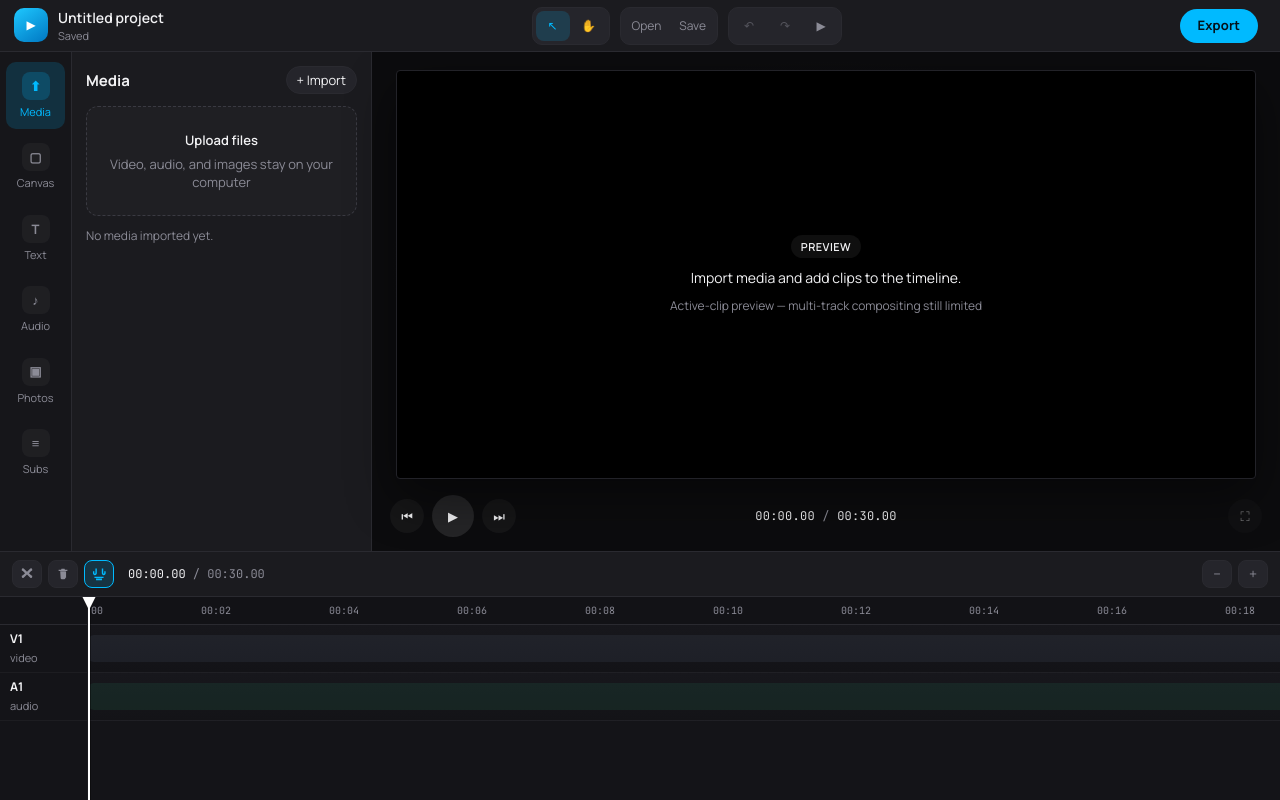
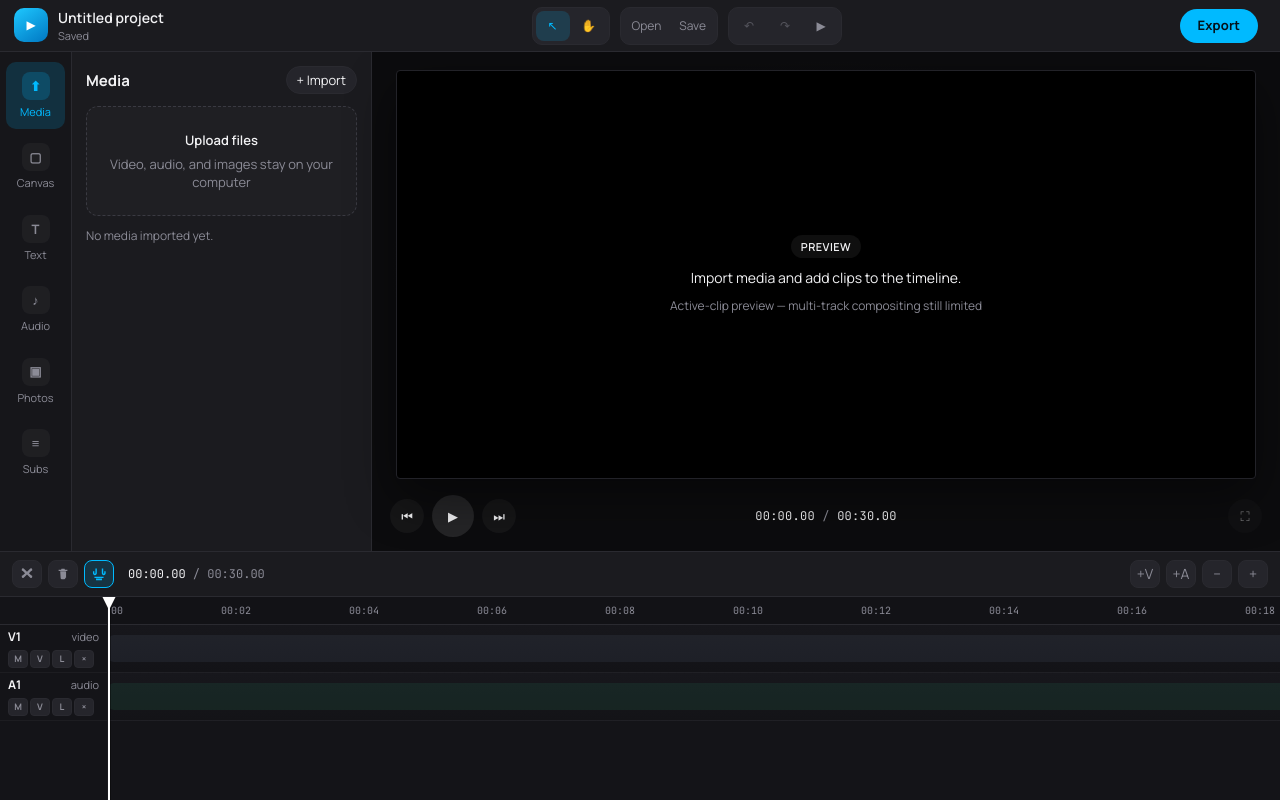
Before and after one commit to phihocnguyen/video-editor, a React (Vite) app: page / in a window 1280 px wide. Built offline with nearby package versions, Linux system fonts and the light colour scheme.

Commit message:
feat(editor): track mute/lock UI, opacity labels, media speed control

```diff
--- a/src/features/inspector/ClipProps.tsx
+++ b/src/features/inspector/ClipProps.tsx
@@ -1,4 +1,9 @@
-import { updateClipTransform, type Clip } from "../../domain";
+import {
+  updateClipSpeed,
+  updateClipTransform,
+  updateClipVolume,
+  type Clip,
+} from "../../domain";
 import { commitProjectChange } from "../../stores/historyStore";
 import { useProjectStore } from "../../stores/projectStore";
 import styles from "./InspectorPanel.module.css";
@@ -10,6 +15,8 @@ interface ClipPropsProps {
 export function ClipProps({ clip }: ClipPropsProps) {
   const assets = useProjectStore((s) => s.project.assets);
   const asset = assets.find((a) => a.id === clip.assetId);
+  const showVolume = clip.kind === "media" && Boolean(asset?.hasAudio);
+  const showSpeed = clip.kind === "media";
 
   return (
     <div className={styles.section}>
@@ -18,7 +25,9 @@ export function ClipProps({ clip }: ClipPropsProps) {
       </label>
       <div className={styles.row}>
         <label className={styles.field}>
-          <span>Op</span>
+          <span title="Opacity — how transparent the clip appears (0 = invisible, 1 = solid)">
+            Opacity
+          </span>
           <input
             type="number"
             min={0}
@@ -35,8 +44,9 @@ export function ClipProps({ clip }: ClipPropsProps) {
             }
           />
         </label>
+        {showVolume ? (
           <label className={styles.field}>
-          <span>Vol</span>
+            <span title="Volume — clip audio gain (1 = original)">Vol</span>
             <input
               type="number"
               min={0}
@@ -45,16 +55,30 @@ export function ClipProps({ clip }: ClipPropsProps) {
               value={clip.volume}
               onChange={(e) => {
                 const volume = Math.min(2, Math.max(0, Number(e.target.value) || 0));
-              commitProjectChange((project) => ({
-                ...project,
-                clips: project.clips.map((c) =>
-                  c.id === clip.id ? { ...c, volume } : c,
-                ),
-                updatedAt: new Date().toISOString(),
-              }));
+                commitProjectChange((project) => updateClipVolume(project, clip.id, volume));
               }}
             />
           </label>
+        ) : null}
+        {showSpeed ? (
+          <label className={styles.field}>
+            <span title="Playback speed — timeline length = source duration / speed">
+              Speed
+            </span>
+            <input
+              type="number"
+              min={0.1}
+              max={8}
+              step={0.1}
+              value={clip.speed}
+              onChange={(e) => {
+                const speed = Number(e.target.value);
+                if (!(speed > 0)) return;
+                commitProjectChange((project) => updateClipSpeed(project, clip.id, speed));
+              }}
+            />
+          </label>
+        ) : null}
       </div>
     </div>
   );
--- a/src/features/preview/PreviewPanel.tsx
+++ b/src/features/preview/PreviewPanel.tsx
@@ -107,16 +107,23 @@ export function PreviewPanel() {
 
     const track = tracks.find((t) => t.id === active.clip.trackId);
     const muted = Boolean(track?.muted) || !active.asset.hasAudio;
+    const speed =
+      Number.isFinite(active.clip.speed) && active.clip.speed > 0
+        ? active.clip.speed
+        : 1;
     video.muted = muted;
     video.volume = Math.min(
       1,
       Math.max(0, active.clip.volume * (track?.volume ?? 1)),
     );
+    video.playbackRate = speed;
+    video.style.opacity = String(active.clip.transform.opacity);
 
-    const localSec =
-      ticksToSeconds(playheadTicks - active.clip.startTicks) +
-      ticksToSeconds(active.clip.sourceInTicks);
-    const target = Math.max(0, localSec);
+    const timelineLocal = ticksToSeconds(playheadTicks - active.clip.startTicks);
+    const target = Math.max(
+      0,
+      timelineLocal * speed + ticksToSeconds(active.clip.sourceInTicks),
+    );
 
     if (isPlaying && !isScrubbing) {
       void video.play().catch(() => undefined);
@@ -178,7 +185,13 @@ export function PreviewPanel() {
               />
             </>
           ) : mediaUrl && active?.asset.kind === "image" ? (
-            <img className={styles.media} src={mediaUrl} alt="" onLoad={() => setMediaReady(true)} />
+            <img
+              className={styles.media}
+              src={mediaUrl}
+              alt=""
+              style={{ opacity: active.clip.transform.opacity }}
+              onLoad={() => setMediaReady(true)}
+            />
           ) : (
             <div className={styles.placeholder}>
               <div className={styles.badge}>Preview</div>
--- a/src/features/timeline/TimelinePanel.module.css
+++ b/src/features/timeline/TimelinePanel.module.css
@@ -65,7 +65,7 @@
 
 .scroll {
   display: grid;
-  grid-template-columns: 88px minmax(0, 1fr);
+  grid-template-columns: 108px minmax(0, 1fr);
   min-height: 0;
   min-width: 0;
   flex: 1;
@@ -90,16 +90,49 @@
   display: flex;
   flex-direction: column;
   justify-content: center;
-  gap: 2px;
-  padding: 0 10px;
+  gap: 4px;
+  padding: 0 8px;
   border-bottom: 1px solid rgba(255, 255, 255, 0.04);
   color: var(--text-muted);
   font-size: 11px;
 }
 
+.labelTop {
+  display: flex;
+  align-items: baseline;
+  justify-content: space-between;
+  gap: 4px;
+}
+
 .label strong {
   color: var(--text);
   font-size: 12px;
+}
+
+.trackControls {
+  display: flex;
+  gap: 2px;
+}
+
+.trackControls button {
+  width: 20px;
+  height: 18px;
+  border-radius: 4px;
+  border: 1px solid var(--border);
+  background: var(--bg-elevated);
+  color: var(--text-muted);
+  font-size: 9px;
+  font-weight: 700;
+  display: grid;
+  place-items: center;
+  line-height: 1;
+  padding: 0;
+}
+
+.trackCtrlOn {
+  color: var(--accent) !important;
+  border-color: var(--accent) !important;
+  background: var(--accent-soft) !important;
 }
 
 .lanes {
--- a/src/features/timeline/TimelinePanel.tsx
+++ b/src/features/timeline/TimelinePanel.tsx
@@ -1,14 +1,17 @@
 import { useCallback, useEffect, useMemo, useRef } from "react";
 import {
   addMediaClip,
+  addTrack,
   clipDurationTicks,
   deleteClips,
   moveClip,
   projectDurationTicks,
+  removeTrack,
   snapTicks,
   splitClipAt,
   ticksToSeconds,
   trimClip,
+  updateTrack,
 } from "../../domain";
 import { commitProjectChange, useHistoryStore } from "../../stores/historyStore";
 import { useEditorUiStore } from "../../stores/editorUiStore";
@@ -81,11 +84,12 @@ export function TimelinePanel() {
       if (snapEnabled) {
         ticks = snapTicks(ticks, clips, {
           thresholdTicks: Math.round(0.15 * 1_000_000 / Math.max(0.5, timelineZoom)),
+          extraTargets: [playheadTicks],
         });
       }
       return Math.max(0, Math.min(durationTicks, ticks));
     },
-    [clips, durationTicks, laneWidth, pxPerSecond, snapEnabled, timelineZoom],
+    [clips, durationTicks, laneWidth, playheadTicks, pxPerSecond, snapEnabled, timelineZoom],
   );
 
   const applyScrubTicks = useCallback(
@@ -206,6 +210,26 @@ export function TimelinePanel() {
           </span>
         </div>
         <div className={styles.zoom}>
+          <button
+            type="button"
+            title="Add video track"
+            onClick={() => {
+              commitProjectChange((p) => addTrack(p, "video"));
+              setStatusMessage("Added video track");
+            }}
+          >
+            +V
+          </button>
+          <button
+            type="button"
+            title="Add audio track"
+            onClick={() => {
+              commitProjectChange((p) => addTrack(p, "audio"));
+              setStatusMessage("Added audio track");
+            }}
+          >
+            +A
+          </button>
           <button type="button" onClick={() => setTimelineZoom(timelineZoom - 0.2)} title="Zoom out">
             −
           </button>
@@ -220,8 +244,64 @@ export function TimelinePanel() {
           <div className={styles.rulerSpacer} />
           {tracks.map((track) => (
             <div key={track.id} className={styles.label}>
-              <strong>{track.name}</strong>
-              <span>{track.kind}</span>
+              <div className={styles.labelTop}>
+                <strong>{track.name}</strong>
+                <span>{track.kind}</span>
+              </div>
+              <div className={styles.trackControls}>
+                <button
+                  type="button"
+                  className={track.muted ? styles.trackCtrlOn : undefined}
+                  title={track.muted ? "Unmute" : "Mute"}
+                  onClick={() =>
+                    commitProjectChange((p) =>
+                      updateTrack(p, track.id, { muted: !track.muted }),
+                    )
+                  }
+                >
+                  M
+                </button>
+                <button
+                  type="button"
+                  className={!track.visible ? styles.trackCtrlOn : undefined}
+                  title={track.visible ? "Hide" : "Show"}
+                  onClick={() =>
+                    commitProjectChange((p) =>
+                      updateTrack(p, track.id, { visible: !track.visible }),
+                    )
+                  }
+                >
+                  V
+                </button>
+                <button
+                  type="button"
+                  className={track.locked ? styles.trackCtrlOn : undefined}
+                  title={track.locked ? "Unlock" : "Lock"}
+                  onClick={() =>
+                    commitProjectChange((p) =>
+                      updateTrack(p, track.id, { locked: !track.locked }),
+                    )
+                  }
+                >
+                  L
+                </button>
+                <button
+                  type="button"
+                  title="Remove track"
+                  onClick={() => {
+                    try {
+                      commitProjectChange((p) => removeTrack(p, track.id));
+                      setStatusMessage(`Removed ${track.name}`);
+                    } catch (error) {
+                      setStatusMessage(
+                        error instanceof Error ? error.message : "Cannot remove track",
+                      );
+                    }
+                  }}
+                >
+                  ×
+                </button>
+              </div>
             </div>
           ))}
         </div>
@@ -299,11 +379,27 @@ export function TimelinePanel() {
                       onPointerDown={(e) => e.stopPropagation()}
                       draggable
                       onDragEnd={(e) => {
+                        if (track.locked) {
+                          setStatusMessage("Track is locked");
+                          return;
+                        }
                         let startTicks = ticksFromClientX(e.clientX);
                         if (snapEnabled) {
-                          startTicks = snapTicks(startTicks, clips.filter((c) => c.id !== clip.id));
+                          startTicks = snapTicks(
+                            startTicks,
+                            clips.filter((c) => c.id !== clip.id),
+                            { extraTargets: [playheadTicks] },
+                          );
                         }
-                        commitProjectChange((p) => moveClip(p, clip.id, startTicks, track.id));
+                        try {
+                          commitProjectChange((p) =>
+                            moveClip(p, clip.id, startTicks, track.id),
+                          );
+                        } catch (error) {
+                          setStatusMessage(
+                            error instanceof Error ? error.message : "Move failed",
+                          );
+                        }
                       }}
                       title={label}
                     >
```
Also changed, not shown: 1 other file (tests, documents, lock files or other folders). Lines whose indentation alone changed are shown as unchanged.
